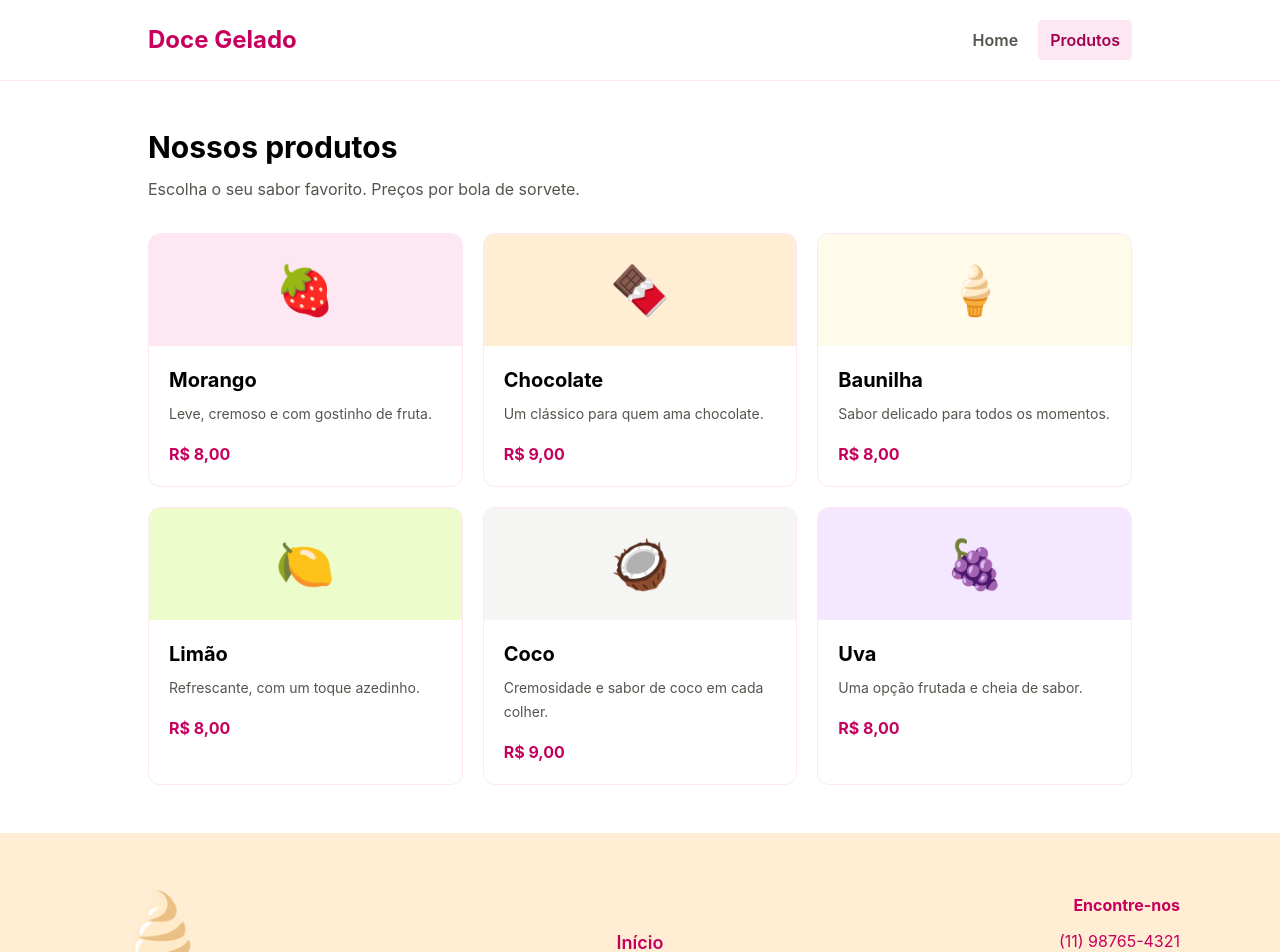
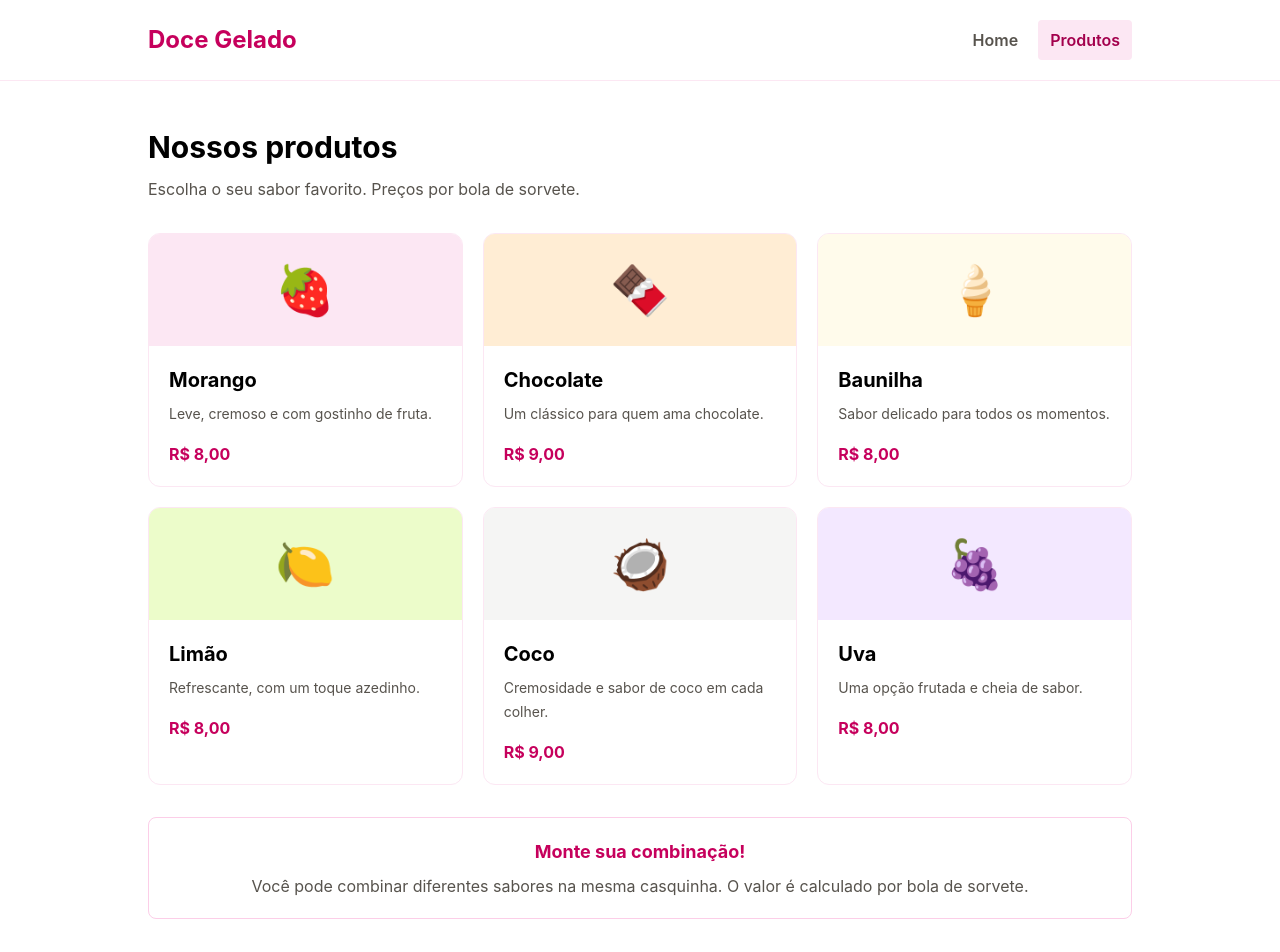
Before and after one commit to Deploy-divas/loja-de-sorvete, a React (Vite) app: page /produtos in a window 1280 px wide. Shown: the top 952 px of the page. Built offline with nearby package versions, Linux system fonts and the light colour scheme.

Commit message:
feat: adiciona informacao sobre adicao de sabores

```diff
--- a/src/pages/Produtos.jsx
+++ b/src/pages/Produtos.jsx
@@ -17,6 +17,16 @@ export default function Produtos() {
       <div className="mt-8 grid gap-5 sm:grid-cols-2 lg:grid-cols-3">
         {produtos.map((produto) => <Card key={produto.id} {...produto} />)}
       </div>
+      <div className="mt-8 rounded-lg border border-pink-200 bg-white p-5 text-center">
+        <h2 className="text-lg font-bold text-pink-700">
+          Monte sua combinação!
+        </h2>
+
+        <p className="mt-2 text-stone-600">
+          Você pode combinar diferentes sabores na mesma casquinha.
+          O valor é calculado por bola de sorvete.
+        </p>
+      </div>
     </section>
   );
 }
```
